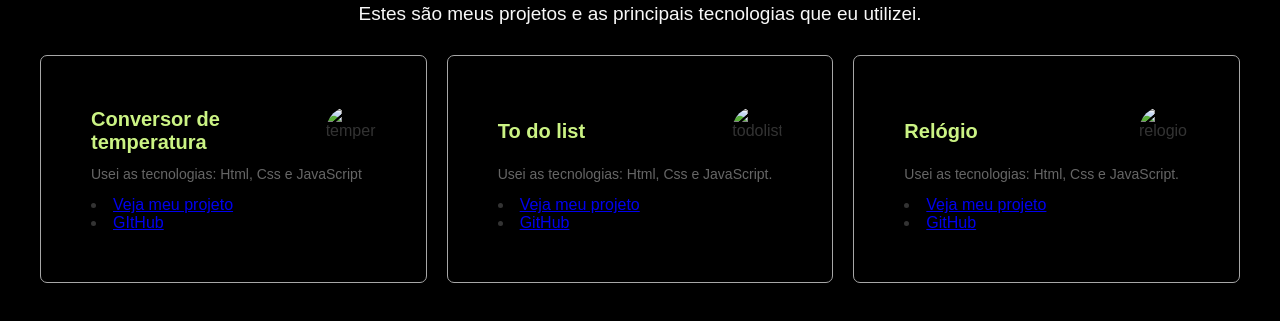
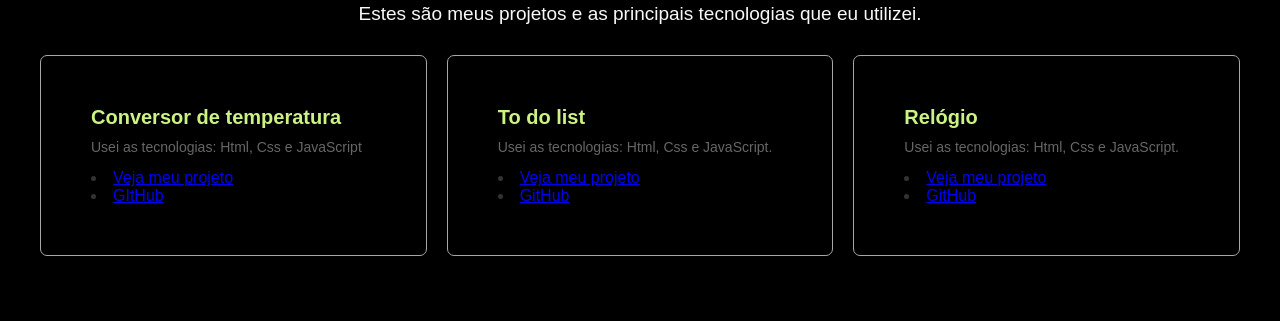
Before and after one commit to Thainanunesff/Meusitethainanunes, a plain HTML site: page docs/projetos.html in a window 1280 px wide. Shown: the part 153-474 px from the top of the page. Drawn offline with Linux system fonts and the light colour scheme.

Commit message:
Update projetos.html

```diff
--- a/docs/projetos.html
+++ b/docs/projetos.html
@@ -165,7 +165,6 @@ p {
         <div class="box">
             <div class="box-header">
                 <h2>Conversor de temperatura</h2>
-                <img src="temperature-free-icon-temperature-icon-free-11553469636smayyrvo21.png" alt="temperatura">
             </div>
             <p>Usei as tecnologias: Html, Css e JavaScript</p>
             <li><a href="conversortemperatura.html">Veja meu projeto</a></li>
@@ -174,7 +173,6 @@ p {
         <div class="box">
             <div class="box-header">
                 <h2>To do list</h2>
-                <img src="Icone-lista-Png.webp" alt="todolist">
             </div>
             <p>Usei as tecnologias: Html, Css e JavaScript.</p>
             <li><a href="projetotodolist.html">Veja meu projeto</a></li>
@@ -183,7 +181,6 @@ p {
         <div class="box">
             <div class="box-header">
                 <h2>Relógio</h2>
-                <img src="Icone-relogio-Png-1024x1024.webp" alt="relogio">
             </div>
             <p>Usei as tecnologias: Html, Css e JavaScript.</p>
             <li><a href="relogio.html">Veja meu projeto</a></li>
```
